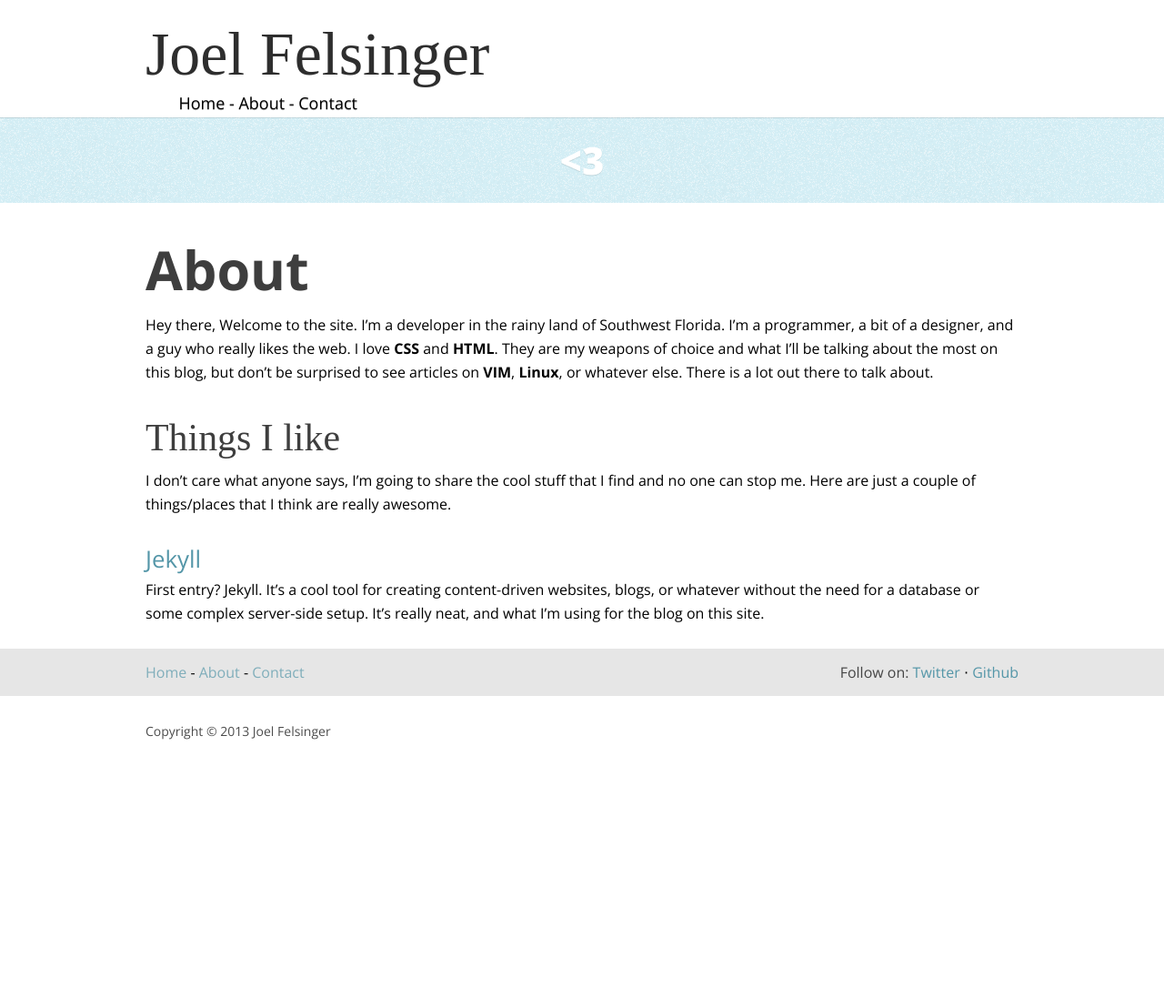
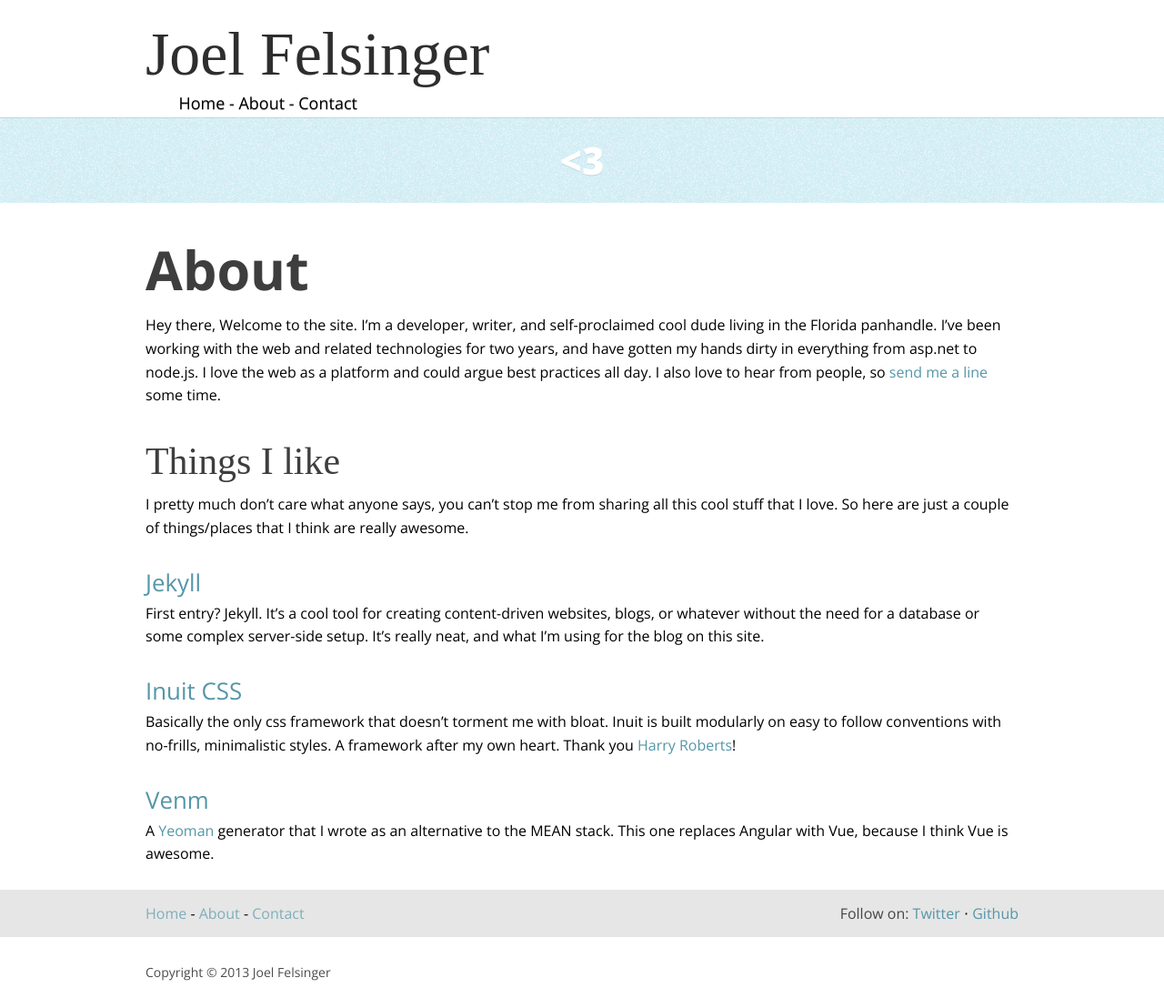
Before and after one commit to jfelsinger/joelfredrick.com, a Jekyll site: the page built from about.markdown, in a window 1280 px wide. Shown: the whole page at 91% size. Built offline with Jekyll 4.4.1, drawn with Linux system fonts in a browser that asks for light colours; nearby versions of some CDN libraries; some web fonts are replaced; Markdown is read by kramdown in place of the engine named in the settings; before the commit the page ends 900 px from its top, so only the background shows below that.

Commit message:
Revise about page

```diff
--- a/about.markdown
+++ b/about.markdown
@@ -5,19 +5,19 @@ title: About
 
 #About
 
-Hey there, Welcome to the site. I'm a developer in the rainy land of Southwest
-Florida.  I'm a programmer, a bit of a designer, and a guy who really likes the
-web.  I love **CSS** and **HTML**. They are my weapons of choice and what I'll
-be talking about the most on this blog, but don't be surprised to see articles
-on **VIM**, **Linux**, or whatever else. There is a lot out there to talk
-about.
+Hey there, Welcome to the site. I'm a developer, writer, and self-proclaimed
+cool dude living in the Florida panhandle. I've been working with the web and
+related technologies for two years, and have gotten my hands dirty in everything
+from asp.net to node.js. I love the web as a platform and could argue best
+practices all day. I also love to hear from people, so
+[send me a line](/contact.html) some time.
 
 
 ##Things I like
 
-I don't care what anyone says, I'm going to share the cool stuff that I find
-and no one can stop me. Here are just a couple of things/places that I think
-are really awesome.
+I pretty much don't care what anyone says, you can't stop me from sharing
+all this cool stuff that I love. So here are just a couple of things/places
+that I think are really awesome.
 
 
 ####[Jekyll](http://jekyllrb.com)
@@ -25,3 +25,15 @@ are really awesome.
 First entry? Jekyll. It's a cool tool for creating content-driven websites,
 blogs, or whatever without the need for a database or some complex server-side
 setup. It's really neat, and what I'm using for the blog on this site.
+
+####[Inuit CSS](https://github.com/csswizardry/inuit.css)
+
+Basically the only css framework that doesn't torment me with bloat. Inuit
+is built modularly on easy to follow conventions with no-frills, minimalistic
+styles. A framework after my own heart. Thank you
+[Harry Roberts](http://csswizardry.com)!
+
+####[Venm](https://github.com/jfelsinger/generator-venm)
+
+A [Yeoman](http://yeoman.io/) generator that I wrote as an alternative to the
+MEAN stack. This one replaces Angular with Vue, because I think Vue is awesome.
```
